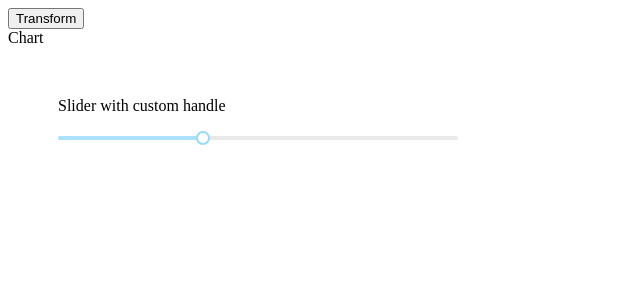
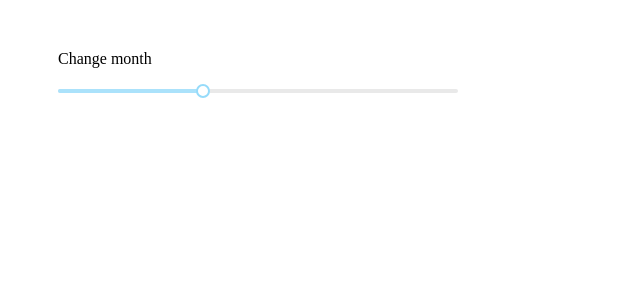
Before and after one commit to KyteProject/pk-datavis, a Next.js app: page / in a window 1280 px wide. Shown: the top 300 px of the page, without its empty margins (0-640 px from the left). Built offline with nearby package versions, Linux system fonts and the light colour scheme.

Commit message:
slider state

```diff
--- a/components/Chart.js
+++ b/components/Chart.js
@@ -2,11 +2,8 @@ import React, { useState, useEffect } from 'react';
 import Slider from 'rc-slider';
 import Tooltip from 'rc-tooltip';
 import * as d3 from 'd3';
-import PieChart from './PieChart';
 
-const createSliderWithTooltip = Slider.createSliderWithTooltip,
-	Range = createSliderWithTooltip( Slider.Range ),
-	Handle = Slider.Handle,
+const Handle = Slider.Handle,
 	wrapperStyle = { width: 400, margin: 50 };
 
 const handle = ( props ) => {
@@ -20,36 +17,21 @@ const handle = ( props ) => {
 };
 
 const Chart = () => {
-	const generateData = ( value, length = 5 ) =>
-		d3.range( length ).map( ( item, index ) => ( {
-			date: index,
-			value: value === null || value === undefined ? Math.random() * 100 : value
-		} ) );
-
-	const [ data, setData ] = useState( generateData() ),
-		[ date, setDate ] = useState( '1' );
-
-	const changeData = () => {
-		setData( generateData() );
-	};
+	const [ date, setDate ] = useState( 5 );
 
 	useEffect(
 		() => {
-			setData( generateData() );
+			console.log( date );
 		},
-		[ !data ]
+		[ date ]
 	);
 
 	return (
 		<div className='App'>
 			<div>
-				<button onClick={changeData}>Transform</button>
-			</div>
-			<div>
-				<span className='label'>Chart</span>
 				<div style={wrapperStyle}>
-					<p>Slider with custom handle</p>
-					<Slider min={1} max={12} defaultValue={5} handle={handle} />
+					<p>Change month</p>
+					<Slider min={1} max={12} defaultValue={date} handle={handle} onChange={setDate} />
 				</div>
 
 				{/* <PieChart data={data} width={200} height={200} innerRadius={60} outerRadius={100} /> */}
```
Also changed, not shown: BarChart.js (added).
